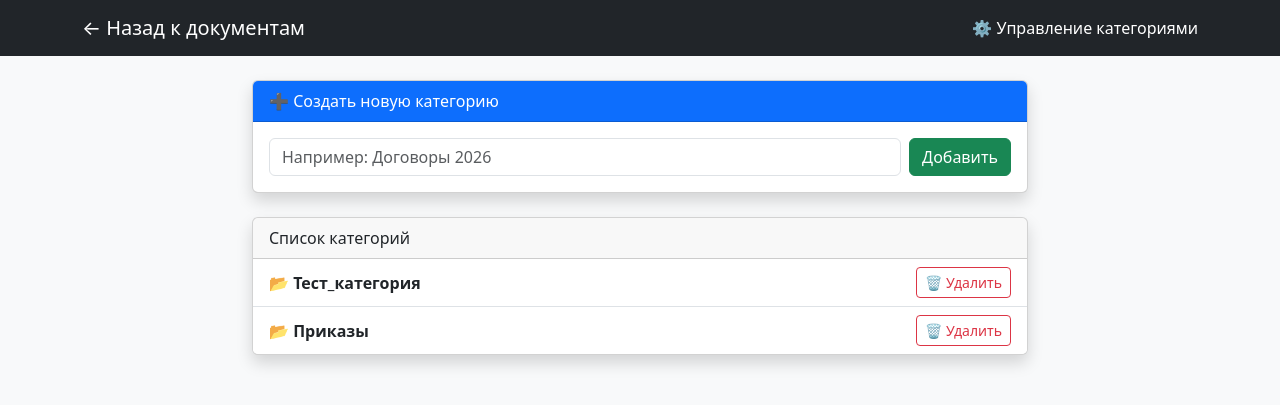
After one commit to baukerrrr/DocuGuard, a Django app: page /categories/ in a window 1280 px wide. The commit adds this page. Shown: the top 405 px of the page. Run offline with Django 5.2, Linux system fonts and the light colour scheme; a user stored in the database is signed in; data comes from the database, SQL or seed files in the repository.

Commit message:
обавлена панель управления категориями для администратора

```diff
--- a/archive_system/archive_system/urls.py
+++ b/archive_system/archive_system/urls.py
@@ -3,8 +3,10 @@ from django.urls import path
 from django.conf import settings
 from django.conf.urls.static import static
 
-# Вот в этой строке не хватало 'profile_view' в конце
-from core.views import document_list, login_view, logout_view, upload_document, delete_document, profile_view
+from core.views import (
+    document_list, login_view, logout_view, upload_document,
+    delete_document, profile_view, manage_categories, delete_category
+)
 
 urlpatterns = [
     path('admin/', admin.site.urls),
@@ -14,6 +16,10 @@ urlpatterns = [
     path('upload/', upload_document, name='upload'),
     path('delete/<int:doc_id>/', delete_document, name='delete_document'),
     path('profile/', profile_view, name='profile'),
+
+    # Новые маршруты для управления категориями
+    path('categories/', manage_categories, name='manage_categories'),
+    path('categories/delete/<int:cat_id>/', delete_category, name='delete_category'),
 ]
 
 if settings.DEBUG:
--- /dev/null
+++ b/archive_system/core/templates/core/category_manager.html
@@ -0,0 +1,67 @@
+<!DOCTYPE html>
+<html lang="ru">
+<head>
+    <meta charset="UTF-8">
+    <title>Управление категориями | DocuGuard</title>
+    <link href="https://cdn.jsdelivr.net/npm/bootstrap@5.3.0/dist/css/bootstrap.min.css" rel="stylesheet">
+    <link rel="stylesheet" href="https://cdn.jsdelivr.net/npm/bootstrap-icons@1.10.0/font/bootstrap-icons.css">
+</head>
+<body class="bg-light">
+
+<nav class="navbar navbar-dark bg-dark mb-4">
+    <div class="container">
+        <a class="navbar-brand" href="{% url 'home' %}">← Назад к документам</a>
+        <span class="text-white">⚙️ Управление категориями</span>
+    </div>
+</nav>
+
+<div class="container" style="max-width: 800px;">
+
+    {% if messages %}
+        {% for message in messages %}
+            <div class="alert alert-success alert-dismissible fade show">
+                {{ message }}
+                <button type="button" class="btn-close" data-bs-dismiss="alert"></button>
+            </div>
+        {% endfor %}
+    {% endif %}
+
+    <div class="card shadow mb-4">
+        <div class="card-header bg-primary text-white">
+            ➕ Создать новую категорию
+        </div>
+        <div class="card-body">
+            <form method="post" class="d-flex gap-2">
+                {% csrf_token %}
+                <input type="text" name="name" class="form-control" placeholder="Например: Договоры 2026" required>
+                <button type="submit" class="btn btn-success">Добавить</button>
+            </form>
+        </div>
+    </div>
+
+    <div class="card shadow">
+        <div class="card-header">
+            Список категорий
+        </div>
+        <ul class="list-group list-group-flush">
+            {% for cat in categories %}
+            <li class="list-group-item d-flex justify-content-between align-items-center">
+                <span class="fw-bold">📂 {{ cat.name }}</span>
+
+                <a href="{% url 'delete_category' cat.id %}"
+                   class="btn btn-sm btn-outline-danger"
+                   onclick="return confirm('⚠️ Внимание! При удалении категории все документы внутри неё тоже удалятся! Вы уверены?')">
+                    🗑 Удалить
+                </a>
+            </li>
+            {% empty %}
+            <li class="list-group-item text-muted text-center py-4">Категорий пока нет. Создайте первую!</li>
+            {% endfor %}
+        </ul>
+    </div>
+
+</div>
+
+<script src="https://cdn.jsdelivr.net/npm/bootstrap@5.3.0/dist/js/bootstrap.bundle.min.js"></script>
+</body>
+</html>
--- a/archive_system/core/views.py
+++ b/archive_system/core/views.py
@@ -1,3 +1,4 @@
+from django.contrib.auth.decorators import login_required, user_passes_test # <-- Добавь user_passes_test
 from django.shortcuts import render, redirect, get_object_or_404
 from django.shortcuts import render, redirect
 from django.contrib.auth import login, logout
@@ -123,3 +124,26 @@ def profile_view(request):
         'form': form,
         'docs_count': docs_count
     })
+
+
+# 7. УПРАВЛЕНИЕ КАТЕГОРИЯМИ (Только для админа)
+@user_passes_test(lambda u: u.is_superuser)
+def manage_categories(request):
+    # Если отправили форму (создание новой)
+    if request.method == 'POST':
+        name = request.POST.get('name')
+        if name:  # Если имя не пустое
+            Category.objects.create(name=name)
+            messages.success(request, f'Категория "{name}" создана!')
+            return redirect('manage_categories')
+
+    categories = Category.objects.all()
+    return render(request, 'core/category_manager.html', {'categories': categories})
+
+
+@user_passes_test(lambda u: u.is_superuser)
+def delete_category(request, cat_id):
+    category = get_object_or_404(Category, id=cat_id)
+    category.delete()
+    messages.success(request, 'Категория удалена!')
+    return redirect('manage_categories')
```
Also changed, not shown: archive_system/core/templates/core/document_list.html (+7 -0 lines).
